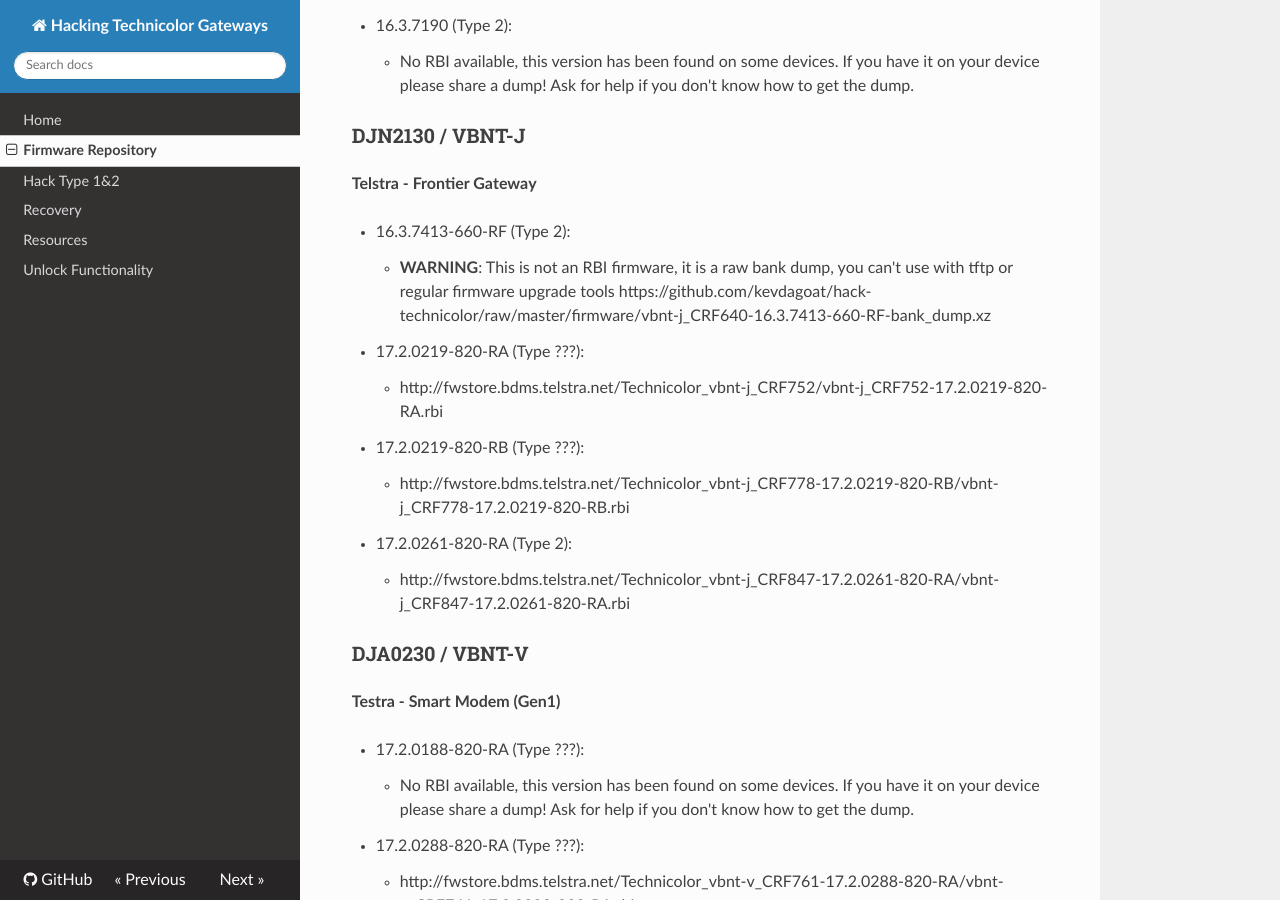
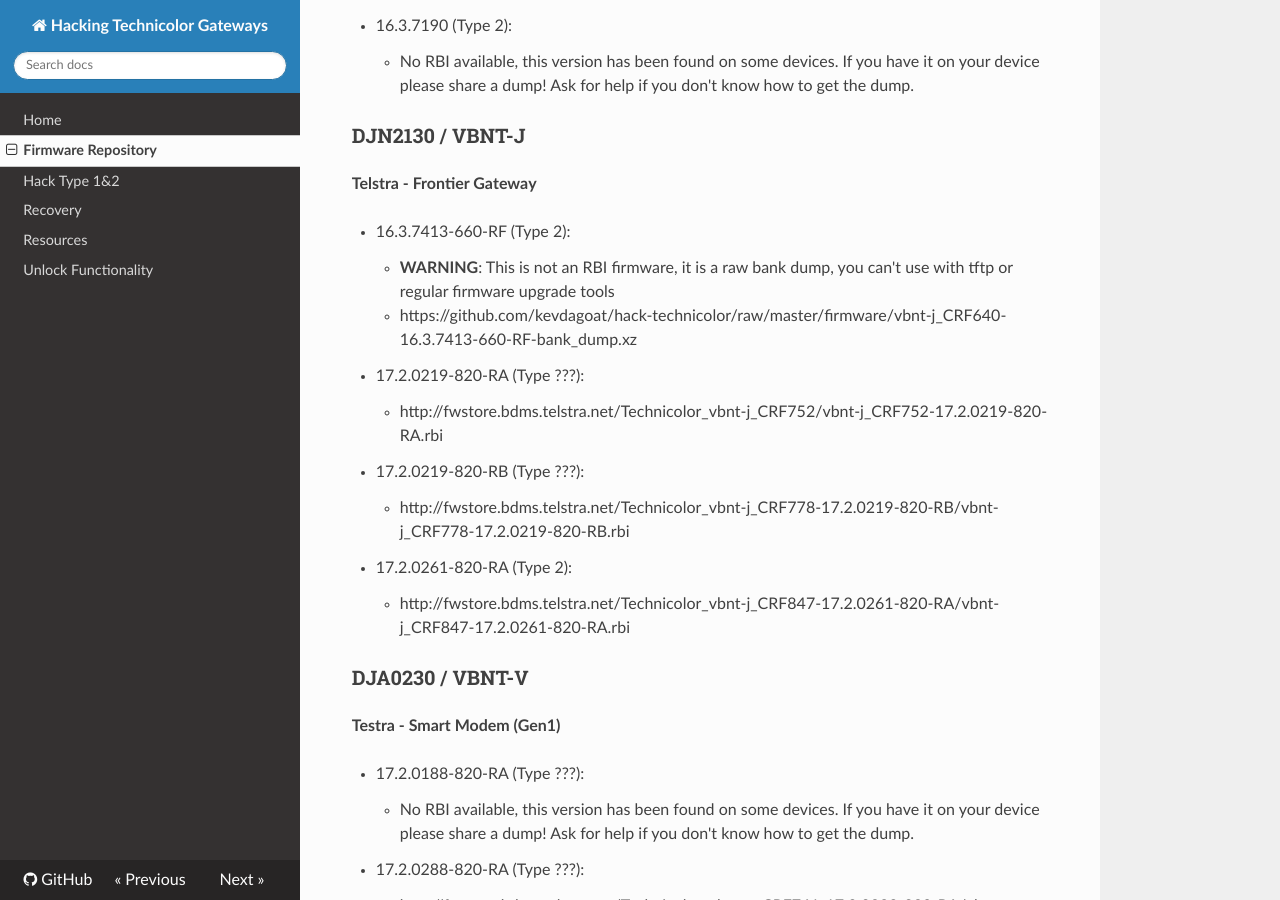
Before and after one commit to hack-technicolor/hack-technicolor, an MkDocs documentation site: the page built from docs/Firmware Repository.md, in a window 1280 px wide and 900 px high, scrolled down 4617 px. Built offline with MkDocs 1.6.1, drawn with Linux system fonts in a browser that asks for light colours; nearby versions of some CDN libraries.

```diff
--- a/docs/Firmware Repository.md
+++ b/docs/Firmware Repository.md
@@ -251,7 +251,9 @@ OSCK: Not Known
 
 - 16.3.7413-660-RF (Type 2):
 
-    - **WARNING**: This is not an RBI firmware, it is a raw bank dump, you can't use with tftp or regular firmware upgrade tools https://github.com/kevdagoat/hack-technicolor/raw/master/firmware/vbnt-j_CRF640-16.3.7413-660-RF-bank_dump.xz
+    - **WARNING**: This is not an RBI firmware, it is a raw bank dump, you can't use with tftp or regular firmware upgrade tools
+
+     - https://github.com/kevdagoat/hack-technicolor/raw/master/firmware/vbnt-j_CRF640-16.3.7413-660-RF-bank_dump.xz
 
 
 
```
